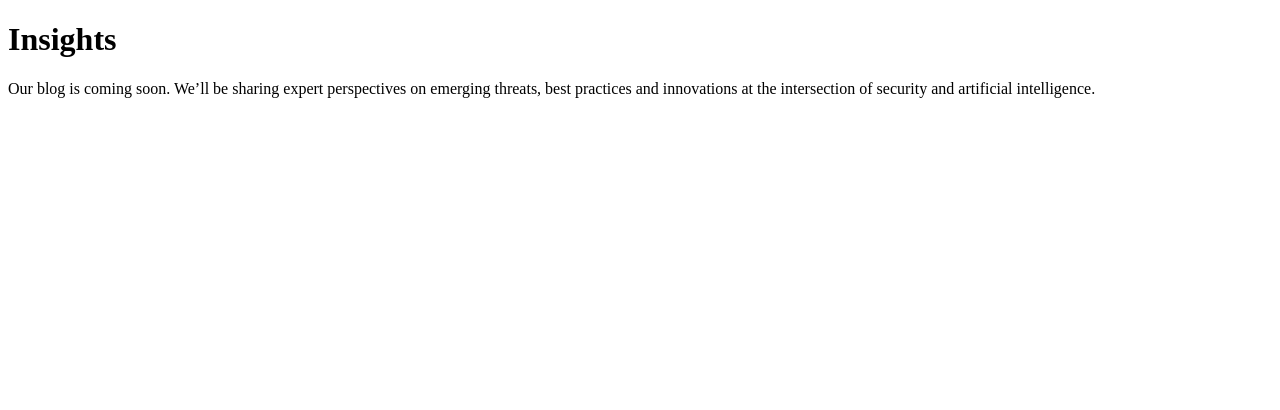
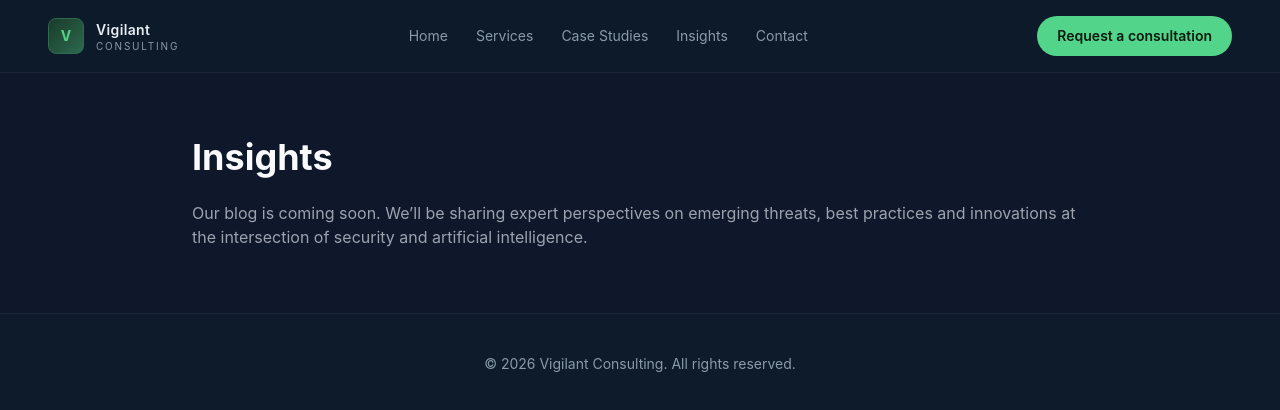
Before and after one commit to Smocha/Vigilant-Consulting, a Next.js app: page /blog in a window 1280 px wide. Shown: the top 410 px of the page. Built offline with nearby package versions, Linux system fonts and the light colour scheme.

Commit message:
Add files via upload

```diff
--- /dev/null
+++ b/app/layout.tsx
@@ -0,0 +1,25 @@
+import './globals.css';
+import type { Metadata } from 'next';
+import Navbar from '../components/Navbar';
+import Footer from '../components/Footer';
+
+export const metadata: Metadata = {
+  title: 'Vigilant Consulting',
+  description: 'Veteran-led cybersecurity and AI advisory.',
+};
+
+export default function RootLayout({
+  children,
+}: {
+  children: React.ReactNode;
+}) {
+  return (
+    <html lang="en">
+      <body>
+        <Navbar />
+        {children}
+        <Footer />
+      </body>
+    </html>
+  );
+}
```
